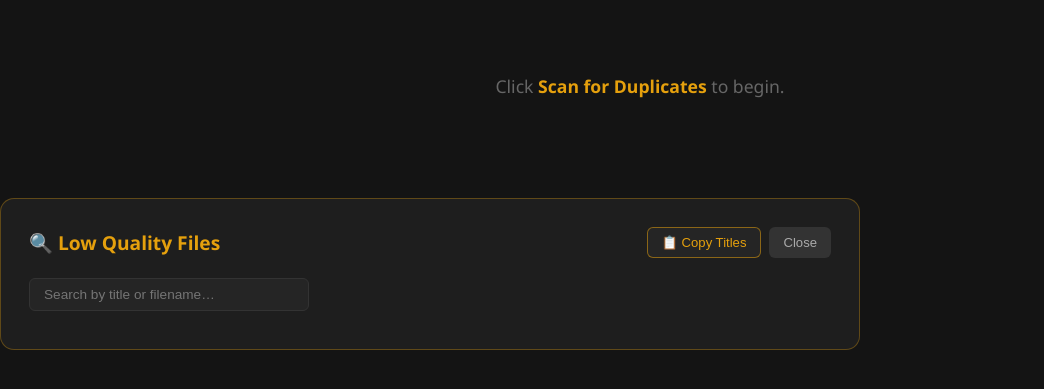
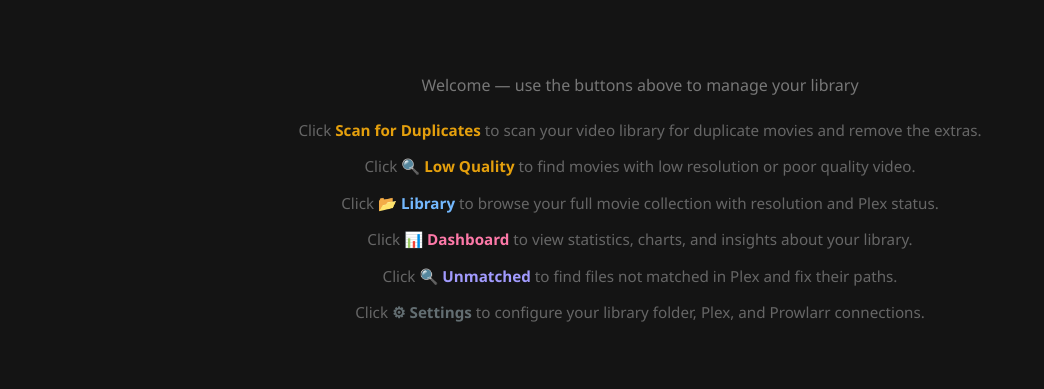
Before and after one commit to dantebagera/cinema-paradiso, a Flask app: page / in a window 1280 px wide. Shown: the part 68-457 px from the top of the page, without its empty margins (0-1044 px from the left). Run offline with Flask 3, Linux system fonts and the light colour scheme.

Commit message:
v1.15 - play buttons in all panels, rename in Unmatched, welcome page descriptions, LQ panel centering fix

```diff
--- a/app.py
+++ b/app.py
@@ -538,6 +538,19 @@ def get_duplicates():
                 f['plex_matched'] = bool(plex_data)
         return jsonify({'duplicates': duplicates, 'directory': get_movies_dir(), 'stats': stats,
                         'plex_enabled': bool(_plex_token), 'plex_cached': len(_plex_cache) > 0})
+    except Exception as e:
+        return jsonify({'error': str(e)}), 500
+
+
+@app.route('/api/open-file', methods=['POST'])
+def open_file():
+    data = request.get_json(silent=True)
+    path = (data or {}).get('path', '').strip()
+    if not path or not os.path.isfile(path):
+        return jsonify({'error': 'File not found'}), 404
+    try:
+        os.startfile(path)
+        return jsonify({'ok': True})
     except Exception as e:
         return jsonify({'error': str(e)}), 500
 
--- a/templates/index.html
+++ b/templates/index.html
@@ -305,6 +305,7 @@
     .item-check { width: 16px; height: 16px; accent-color: #e74c3c; cursor: pointer; flex-shrink: 0; margin-top: 2px; }
     .lib-check-col { width: 32px; text-align: center; }
     .lq-item { display: flex; gap: 12px; align-items: flex-start; }
+    #lq-panel {
       display: none; position: fixed; inset: 0;
       background: #000000dd; z-index: 200;
       align-items: flex-start; justify-content: center;
@@ -751,7 +752,17 @@
 </div>
 
 <main>
-  <div id="status-bar">Click <strong style="color:#e5a00d">Scan for Duplicates</strong> to begin.</div>
+  <div id="status-bar">
+    <div style="margin-bottom:16px;color:#777;font-size:1rem;font-weight:400">Welcome — use the buttons above to manage your library</div>
+    <div style="line-height:2.4;font-size:0.95rem">
+      Click <strong style="color:#e5a00d">Scan for Duplicates</strong> to scan your video library for duplicate movies and remove the extras.<br>
+      Click <strong style="color:#e5a00d">&#128269; Low Quality</strong> to find movies with low resolution or poor quality video.<br>
+      Click <strong style="color:#74b9ff">&#128194; Library</strong> to browse your full movie collection with resolution and Plex status.<br>
+      Click <strong style="color:#fd79a8">&#128202; Dashboard</strong> to view statistics, charts, and insights about your library.<br>
+      Click <strong style="color:#a29bfe">&#128269; Unmatched</strong> to find files not matched in Plex and fix their paths.<br>
+      Click <strong style="color:#636e72">&#9881; Settings</strong> to configure your library folder, Plex, and Prowlarr connections.
+    </div>
+  </div>
   <div id="results"></div>
 </main>
 
@@ -918,6 +929,28 @@
   </div>
 </div>
 
+<div id="rename-modal" class="match-modal">
+  <div class="match-modal-inner" style="width:480px">
+    <h3>&#9998; Rename File</h3>
+    <p id="rename-modal-file" style="color:#888;font-size:0.82rem;margin:4px 0 14px"></p>
+    <div style="display:flex;flex-direction:column;gap:10px;margin-bottom:14px">
+      <div style="display:flex;flex-direction:column;gap:4px">
+        <label style="color:#aaa;font-size:0.8rem">Title</label>
+        <input id="rename-title-input" type="text" placeholder="Movie title..." style="background:#252525;border:1px solid #333;color:#e0e0e0;border-radius:6px;padding:7px 10px;font-size:0.9rem" />
+      </div>
+      <div style="display:flex;flex-direction:column;gap:4px">
+        <label style="color:#aaa;font-size:0.8rem">Year <span style="color:#555">(optional)</span></label>
+        <input id="rename-year-input" type="text" placeholder="e.g. 2023" style="width:120px;background:#252525;border:1px solid #333;color:#e0e0e0;border-radius:6px;padding:7px 10px;font-size:0.9rem" />
+      </div>
+      <p style="color:#666;font-size:0.78rem;margin:2px 0 0">Quality tags (resolution, rip source) will be appended automatically.</p>
+    </div>
+    <div style="display:flex;gap:8px">
+      <button id="rename-submit-btn" onclick="submitRename()" style="background:#6c5ce722;color:#a29bfe;border:1px solid #6c5ce755;border-radius:6px;padding:7px 18px;cursor:pointer;font-size:0.88rem;font-weight:600">&#10003; Rename</button>
+      <button onclick="closeRenameModal()" style="background:#333;color:#aaa;border:1px solid #444;border-radius:6px;padding:7px 18px;cursor:pointer">Cancel</button>
+    </div>
+  </div>
+</div>
+
 <!-- Settings Dropdown -->
 <div id="settings-dropdown">
   <div class="settings-section">
@@ -1168,6 +1201,7 @@
             '<span class="rip-badge' + (file.rip_source === 'Unknown' ? ' rip-unknown' : '') + '">' + escHtml(file.rip_source) + '</span>' +
             '<span class="file-size">' + file.size_human + '</span>' +
             '<button class="btn-pr-magnet" style="font-size:0.72rem;padding:3px 10px" onclick="prowlarrSearch(\'' + escAttr(group.title) + '\')">&#128270; Search Prowlarr</button>' +
+            '<button class="btn-pr-magnet" style="font-size:0.72rem;padding:3px 10px;background:#1a3a1a;border-color:#2ecc7188;color:#2ecc71" onclick="playFile(\'' + escAttr(file.path) + '\')">&#9654; Play</button>' +
             '<button class="delete-btn" onclick="confirmSingle(\'' + escAttr(file.path) + '\',' + gi + ',' + fi + ')">Delete</button>' +
           '</div></div>';
       });
@@ -1741,6 +1775,7 @@
           <div class="lq-title" style="display:flex;align-items:center;gap:10px">
             ${it.title}
             <button class="btn-pr-magnet" style="font-size:0.72rem;padding:3px 10px" onclick="prowlarrSearch('${safeTitle}')">&#128270; Search Prowlarr</button>
+            <button class="btn-pr-magnet" style="font-size:0.72rem;padding:3px 10px;background:#1a3a1a;border-color:#2ecc7188;color:#2ecc71" onclick="playFile(${JSON.stringify(it.path)})">&#9654; Play</button>
           </div>
           <div class="lq-meta">
             <span class="res-badge" style="background:${resCol}22;color:${resCol};border:1px solid ${resCol}66">${it.resolution}</span>
@@ -1961,7 +1996,7 @@
     }
     return `<tr data-path="${it.path}" class="${rowClass}">
       <td class="lib-check-col"><input type="checkbox" class="item-check lib-check" onchange="_libToggleSel(this)" /></td>
-      <td class="lib-title-cell">${it.title} <button class="btn-pr-magnet" style="font-size:0.7rem;padding:2px 8px" onclick="prowlarrSearch(${JSON.stringify(it.title)})">&#128270; Search Prowlarr</button></td>
+      <td class="lib-title-cell">${it.title} <button class="btn-pr-magnet" style="font-size:0.7rem;padding:2px 8px" onclick="prowlarrSearch(${JSON.stringify(it.title)})">&#128270; Search Prowlarr</button> <button class="btn-pr-magnet" style="font-size:0.7rem;padding:2px 8px;background:#1a3a1a;border-color:#2ecc7188;color:#2ecc71" onclick="playFile(${JSON.stringify(it.path)})">&#9654; Play</button></td>
       <td><span class="res-badge" style="background:${resCol}22;color:${resCol};border:1px solid ${resCol}66">${it.resolution}</span></td>
       <td><span class="res-badge" style="background:${ripCol}22;color:${ripCol};border:1px solid ${ripCol}66">${it.rip_source}</span></td>
       <td class="lib-size-cell">${it.size_human}</td>
@@ -2001,6 +2036,17 @@
     pendingDelete = { paths, source: 'lib' };
     document.getElementById('btn-confirm').onclick = doGenericDelete;
     document.getElementById('modal').classList.add('active');
+  }
+
+  async function playFile(path) {
+    try {
+      const r = await fetch('/api/open-file', {
+        method: 'POST', headers: {'Content-Type': 'application/json'},
+        body: JSON.stringify({path})
+      });
+      const d = await r.json();
+      if (d.error) showToast(d.error, true);
+    } catch (e) { showToast(e.message, true); }
   }
 
   function closeLibrary() {
@@ -2442,7 +2488,7 @@
         <td style="color:#888;font-size:0.8rem;white-space:nowrap">${escHtml(it.file_size||'')}</td>
         <td style="color:#888;font-size:0.78rem;word-break:break-all;max-width:220px" title="${escAttr(it.folder||'')}">${folderDisplay}</td>
         <td>${statusBadge}</td>
-        <td>${actionBtn}</td>
+        <td>${actionBtn} <button class="btn-fix-rename" onclick="openRenameModal(${i})">&#9998; Rename</button> <button class="btn-pr-magnet" style="font-size:0.72rem;padding:3px 10px;background:#1a3a1a;border-color:#2ecc7188;color:#2ecc71" onclick="playFile('${escAttr(it.path)}')">&#9654; Play</button></td>
       </tr>`;
     }).join('');
     fixUpdateSelBar();
@@ -2511,6 +2557,48 @@
       showToast(e.message, true);
       if (btn) { btn.disabled = false; btn.textContent = '📁 Fix Path'; }
     }
+  }
+
+  // ── Rename Modal ──────────────────────────────────────────────────
+  let _renameRowIdx = -1;
+
+  function openRenameModal(rowIdx) {
+    const it = fixItems[rowIdx];
+    if (!it) return;
+    _renameRowIdx = rowIdx;
+    document.getElementById('rename-modal-file').textContent = it.filename;
+    document.getElementById('rename-title-input').value = it.suggested_title || '';
+    document.getElementById('rename-year-input').value  = it.suggested_year  || '';
+    document.getElementById('rename-modal').classList.add('active');
+  }
+
+  function closeRenameModal() {
+    document.getElementById('rename-modal').classList.remove('active');
+    _renameRowIdx = -1;
+  }
+
+  async function submitRename() {
+    const it = fixItems[_renameRowIdx];
+    if (!it) return;
+    const title = document.getElementById('rename-title-input').value.trim();
+    const year  = document.getElementById('rename-year-input').value.trim();
+    if (!title) { showToast('Title is required', true); return; }
+    const btn = document.getElementById('rename-submit-btn');
+    btn.disabled = true; btn.textContent = 'Renaming…';
+    try {
+      const r = await fetch('/api/rename-file', {
+        method: 'POST', headers: {'Content-Type': 'application/json'},
+        body: JSON.stringify({ path: it.path, title, year })
+      });
+      const d = await r.json();
+      if (d.error) { showToast(d.error, true); }
+      else {
+        showToast('Renamed to: ' + d.new_filename);
+        closeRenameModal();
+        openFixUnmatched();
+      }
+    } catch (e) { showToast(e.message, true); }
+    finally { btn.disabled = false; btn.textContent = '\u2713 Rename'; }
   }
 
   // ── Plex Match Modal ─────────────────────────────────────────────
```
Also changed, not shown: DOCS.md (+17 -1 lines), README.md.
